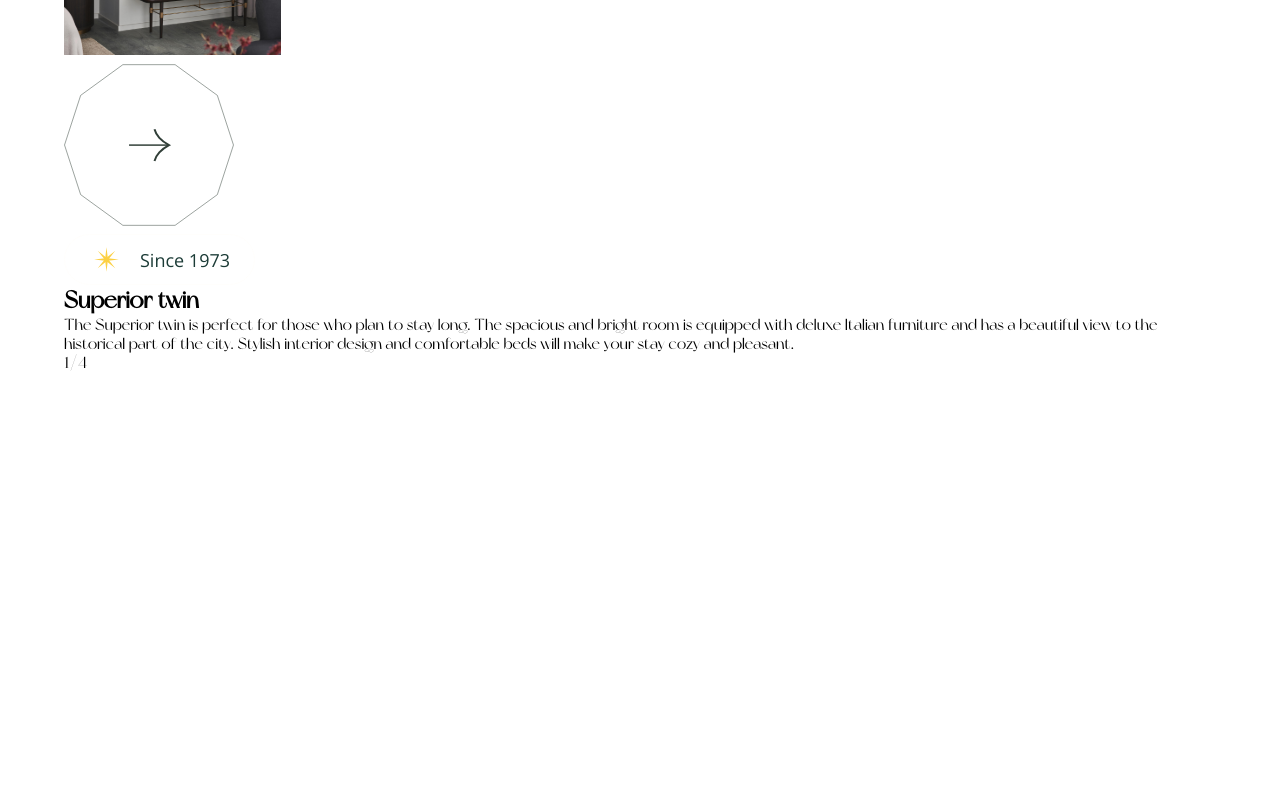
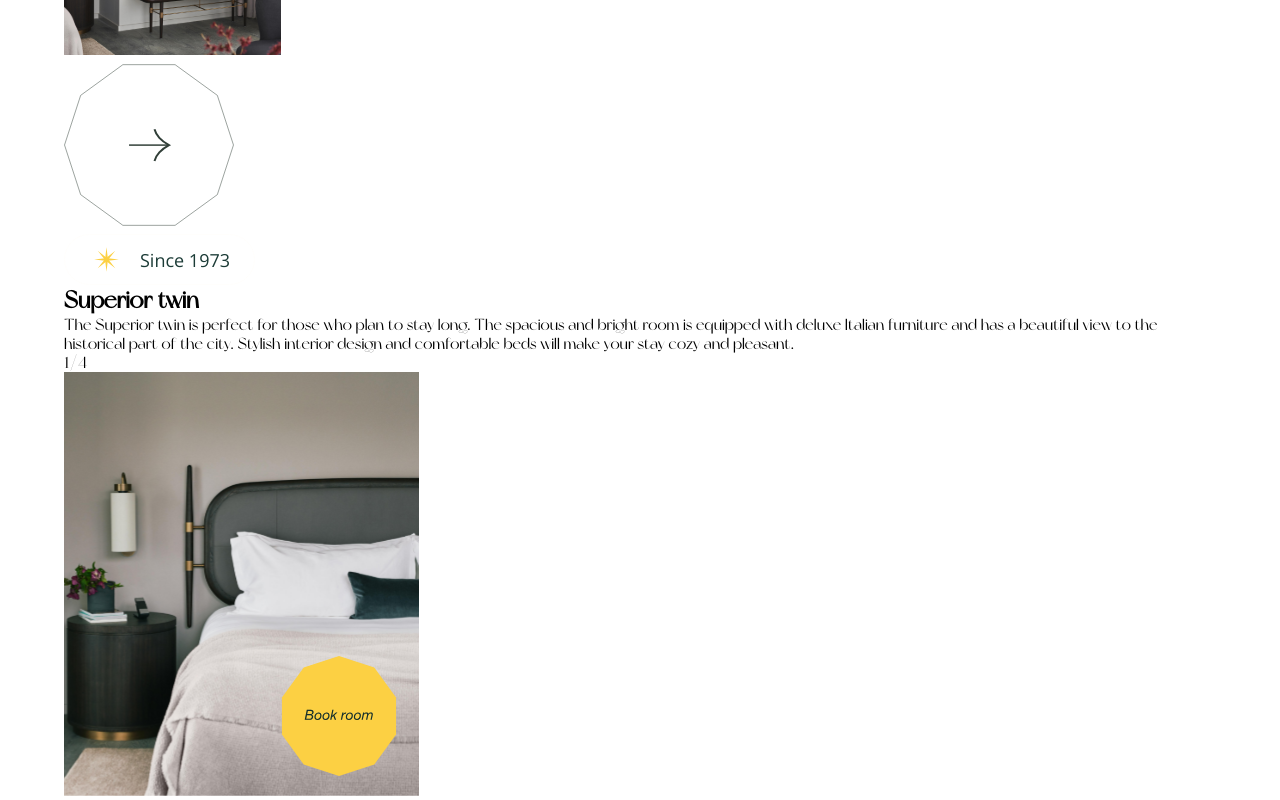
Before and after one commit to gift56/Fullstack-HotelWebsite, a React (Create React App) app: page / in a window 1280 px wide. Shown: the part 2039-2839 px from the top of the page. Before the commit the page ends 2411 px from the top, so only its background shows below. Built offline with nearby package versions, Linux system fonts and the light colour scheme.

Commit message:
done with the jsx part left is the stylings

```diff
--- a/src/components/RoomandApartment.jsx
+++ b/src/components/RoomandApartment.jsx
@@ -49,6 +49,9 @@ const RoomandApartment = () => {
                 </p>
               </div>
             </div>
+            <div className="mainImg">
+              <img src={RightImge} alt="Roomsimage" />
+            </div>
           </RoomRight>
         </RoomArea>
       </Container>
```
